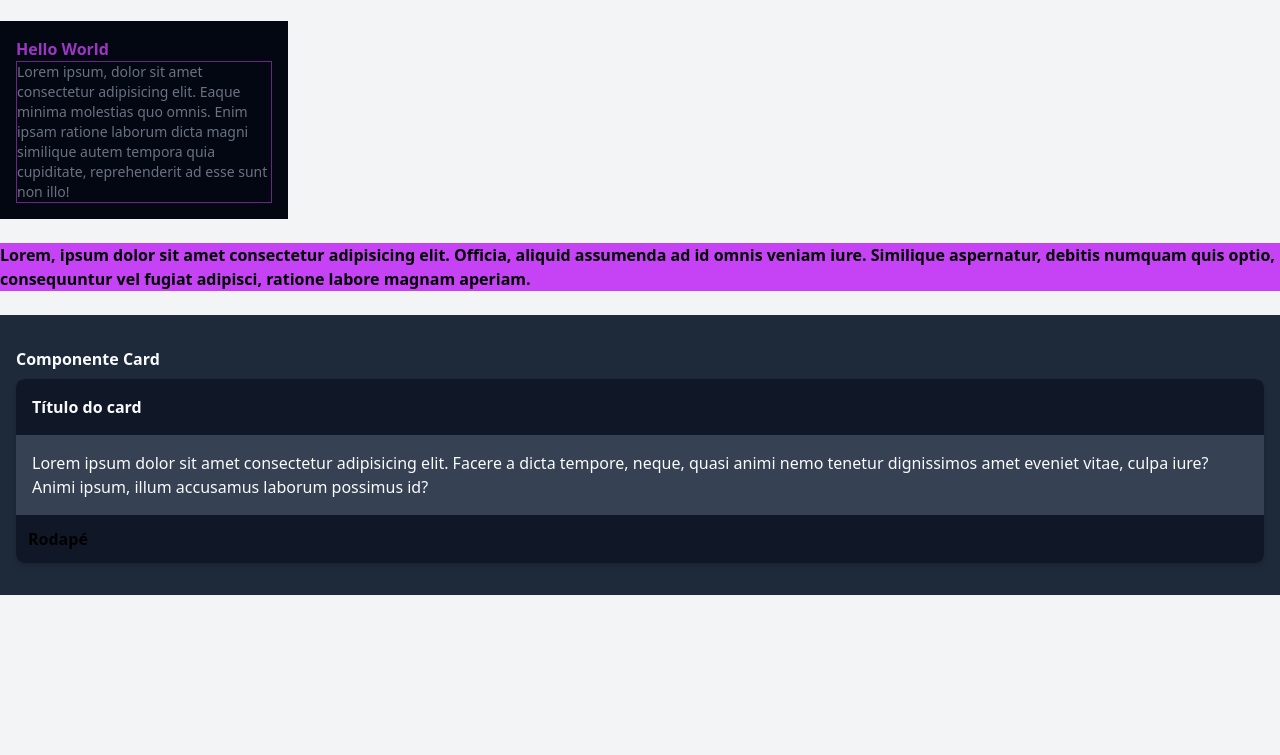
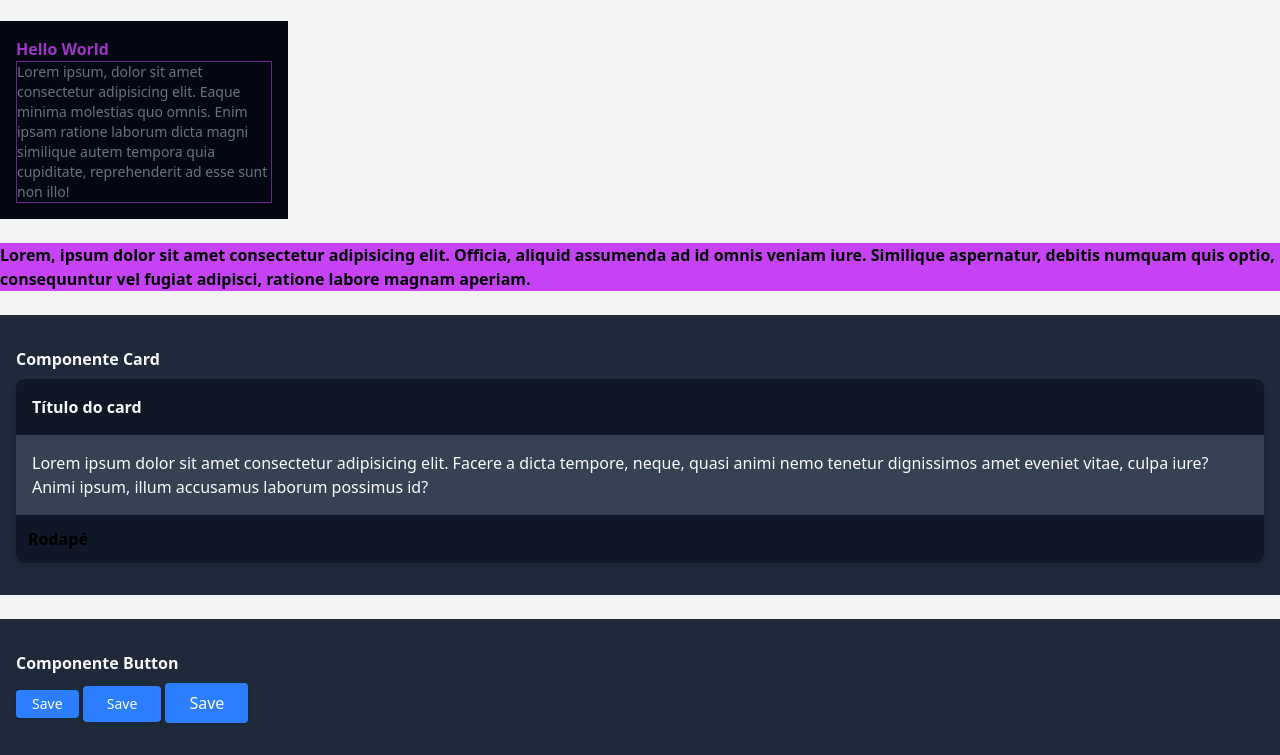
Before and after one commit to JyojiTenguam/TailWindCSS-explorer, a website: page src/index.html in a window 1280 px wide. Shown: the part 4113-4868 px from the top of the page. Before the commit the page ends 4708 px from the top, so only its background shows below. Drawn offline with Linux system fonts and the light colour scheme.

Commit message:
feat: adiciona componente Button

```diff
--- a/src/index.html
+++ b/src/index.html
@@ -136,5 +136,27 @@
       </div>
   </div>
   </div>
+
+  <br>
+
+  <!-- Componente Button -->
+  <div class="bg-gray-50 dark:bg-gray-800">
+    <div class="container mx-auto px-4 py-8 space-y-8">
+      <div>
+        <h6 class="dark:text-gray-50 font-bold mb-2">Componente Button</h6>
+        <button class="text-sm bg-blue-500 hover:bg-blue-600 px-4 py-1 rounded text-white shadow">
+          Save
+        </button>
+
+        <button class="text-sm bg-blue-500 hover:bg-blue-600 px-6 py-2 rounded text-white shadow">
+          Save
+        </button>
+
+        <button class="text-base bg-blue-500 hover:bg-blue-600 px-6 py-2 rounded text-white shadow">
+          Save
+        </button>
+      </div>
+    </div>
+  </div>
 </body>
 </html>
```
Also changed, not shown: README.md, src/output.css.
